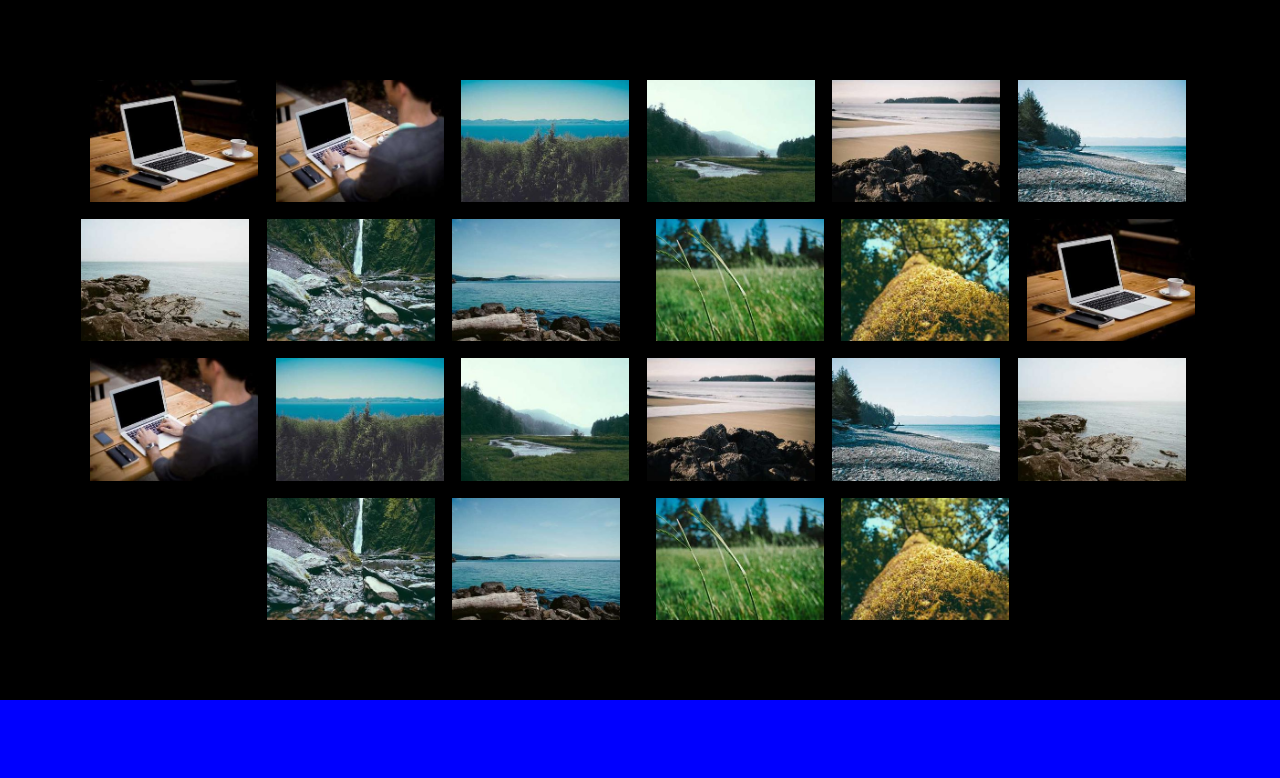
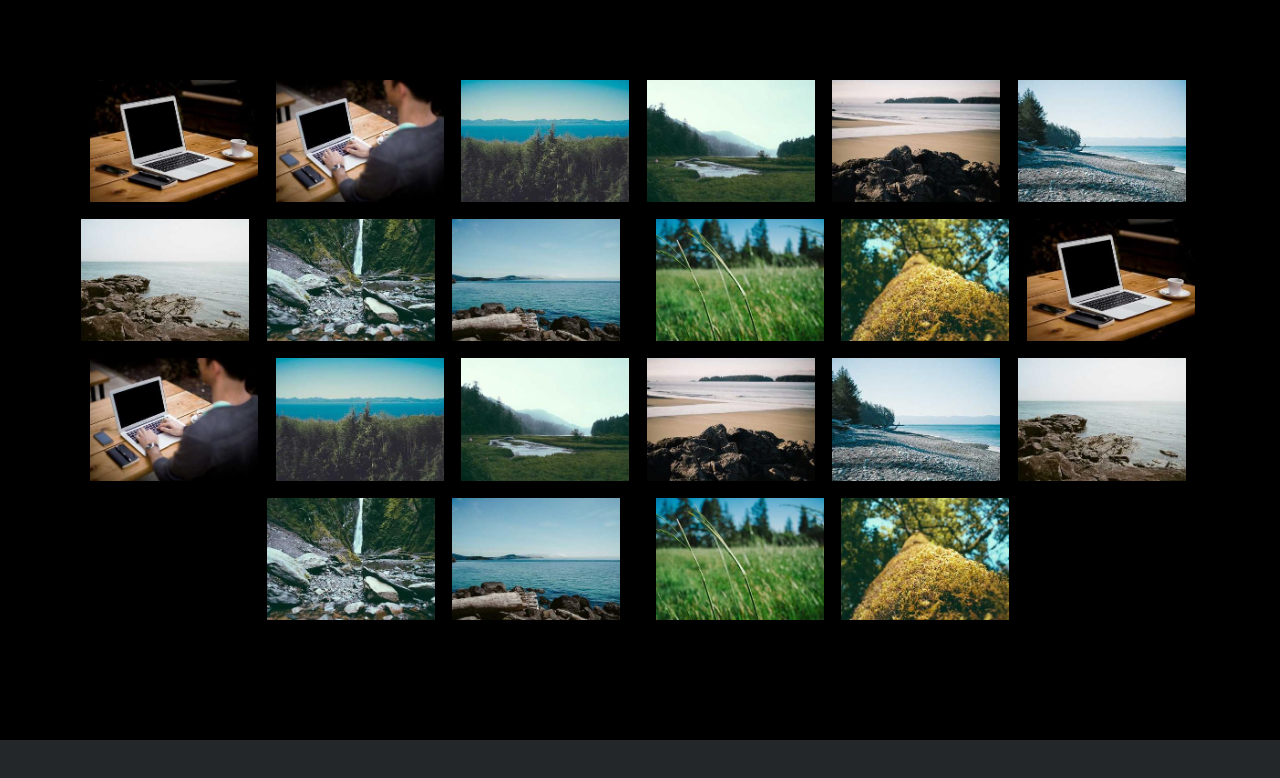
Before and after one commit to natdm02/html-css-zoom, a plain HTML site: page index.html in a window 1280 px wide. Drawn offline with Linux system fonts and the light colour scheme.

Commit message:
[add]secondo

```diff
--- a/assets/css/main.css
+++ b/assets/css/main.css
@@ -23,13 +23,14 @@ img{
 main{
   text-align: center;
   background-color: black;
-  height: calc(100vh - 100px);
+  height: calc(100vh - 60px);
   overflow:auto;
   padding: 80px 80px 10px 80px;
 }
 
 
+
 footer{
-  background-color: blue;
-  height: 100px;
+  background-color:  #23272a;
+  height: 60px;
 }
```
Also changed, not shown: index.html (+3 -1 lines).
